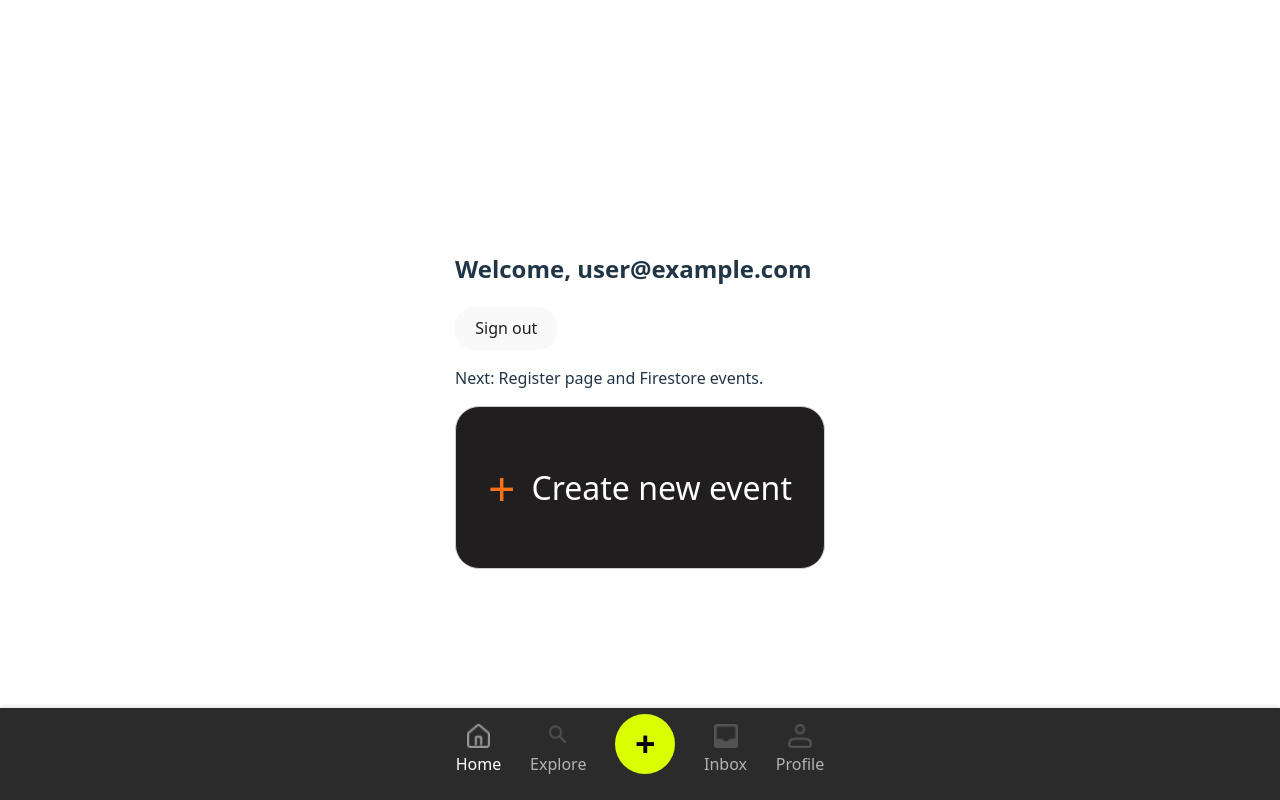
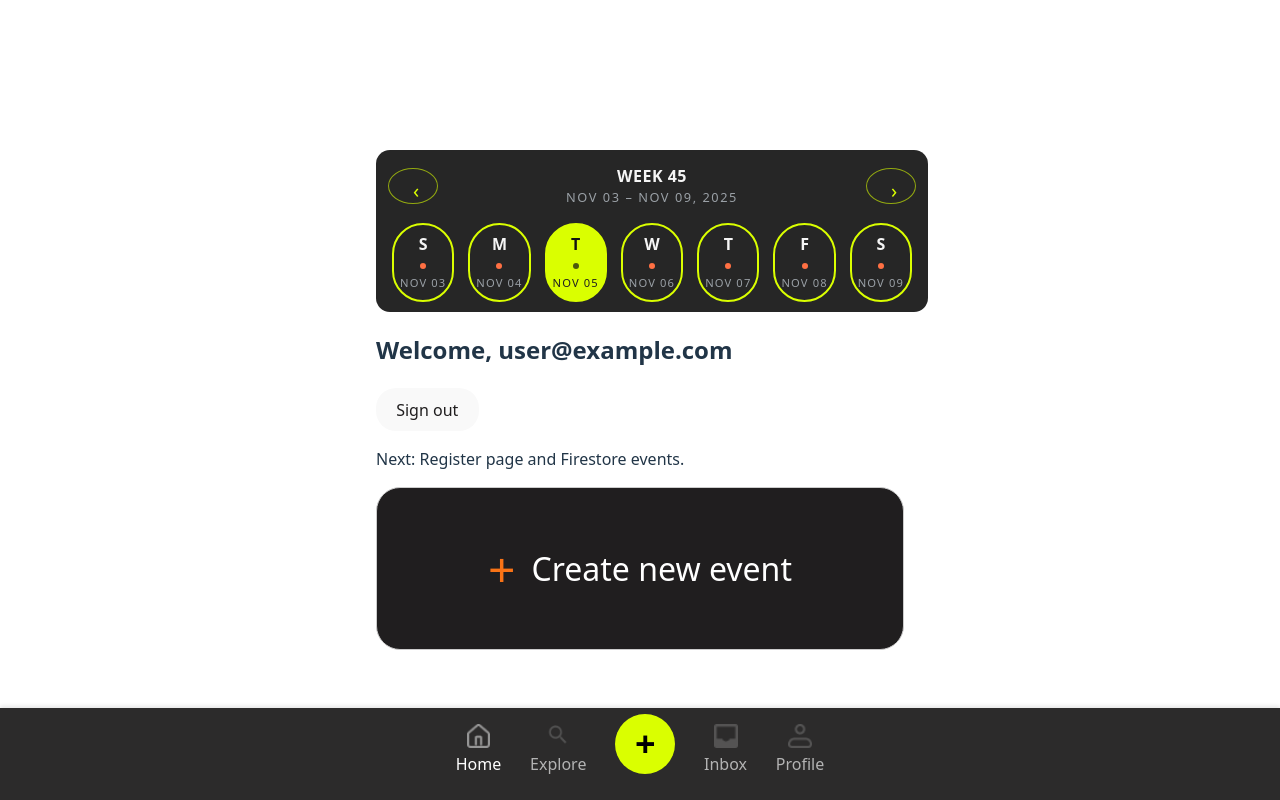
Before and after one commit to RichardHoleva/WebApp2025, a React (Vite) app in the folder Runder/: page /dashboard in a window 1280 px wide. Built offline with nearby package versions, Linux system fonts and the light colour scheme; no server answers; sample sign-in values are in the browser's storage.

Commit message:
Calendar001

```diff
--- a/Runder/src/components/Calendar.jsx
+++ b/Runder/src/components/Calendar.jsx
@@ -0,0 +1,64 @@
+// WeekSlider.jsx
+import { useMemo, useState } from "react";
+import "../styles/calendar.css"; // we'll create this next
+
+const DAY_LETTERS = ["S","M","T","W","T","F","S"];
+
+function startOfISOWeek(d) {
+  const date = new Date(d);
+  const day = (date.getDay() + 6) % 7; // Mon=0 … Sun=6
+  date.setDate(date.getDate() - day);
+  date.setHours(0,0,0,0);
+  return date;
+}
+function addDays(d, n) { const x = new Date(d); x.setDate(x.getDate() + n); return x; }
+function isoWeekNumber(d) {
+  const date = new Date(d);
+  date.setHours(0,0,0,0);
+  // Thursday in current week decides the year
+  date.setDate(date.getDate() + 3 - ((date.getDay() + 6) % 7));
+  const firstThursday = new Date(date.getFullYear(), 0, 4);
+  const diff = date - startOfISOWeek(firstThursday);
+  return 1 + Math.round(diff / (7 * 24 * 60 * 60 * 1000));
+}
+const fmt = (d, opts) => d.toLocaleDateString(undefined, opts);
+
+export default function WeekSlider() {
+  const [anchor, setAnchor] = useState(startOfISOWeek(new Date())); // Monday of shown week
+  const [selected, setSelected] = useState(new Date());
+  const days = useMemo(() => [...Array(7)].map((_,i)=>addDays(anchor,i)), [anchor]);
+
+  const weekNum = isoWeekNumber(anchor);
+  const rangeStr = `${fmt(days[0], { day:"2-digit", month:"short" })} – ${fmt(days[6], { day:"2-digit", month:"short", year:"numeric" })}`;
+
+  return (
+    <div className="week-slider">
+      <header className="week-slider__header">
+        <button className="week-slider__arrow" onClick={() => setAnchor(addDays(anchor, -7))}>‹</button>
+        <div className="week-slider__title">
+          <div className="week-slider__week">WEEK {weekNum}</div>
+          <div className="week-slider__range">{rangeStr.toUpperCase()}</div>
+        </div>
+        <button className="week-slider__arrow" onClick={() => setAnchor(addDays(anchor, 7))}>›</button>
+      </header>
+
+      <div className="week-slider__days">
+        {days.map((d, i) => {
+          const isActive = d.toDateString() === new Date(selected).toDateString();
+          return (
+            <button
+              key={i}
+              className={`day ${isActive ? "day--active" : ""}`}
+              onClick={() => setSelected(d)}
+              aria-label={fmt(d, { weekday:"long", year:"numeric", month:"long", day:"numeric" })}
+            >
+              <span className="day__letter">{DAY_LETTERS[i]}</span>
+              <span className="day__dot" />
+              <span className="day__date">{fmt(d, { day:"2-digit", month:"short" }).toUpperCase()}</span>
+            </button>
+          );
+        })}
+      </div>
+    </div>
+  );
+}
--- a/Runder/src/pages/Dashboard.jsx
+++ b/Runder/src/pages/Dashboard.jsx
@@ -4,6 +4,7 @@ import { signOut } from 'firebase/auth';
 import { auth } from '../lib/firebase';
 import AddRunInput from '../components/AddRunInput.jsx';
 import NavBar from '../components/NavBar.jsx';
+import Calendar from '../components/Calendar.jsx';
 
 export default function Dashboard() {
   const { user } = useAuth();
@@ -14,6 +15,7 @@ export default function Dashboard() {
 
   return (
     <>
+     <Calendar />
       <div>
         <header>
           <h2>Welcome, {user?.email ?? 'runner'}</h2>
@@ -21,6 +23,8 @@ export default function Dashboard() {
         </header>
 
         <p>Next: Register page and Firestore events.</p>
+
+
 
         <section>
           <AddRunInput title="New run" onAdd={handleAdd} />
--- a/Runder/src/styles/calendar.css
+++ b/Runder/src/styles/calendar.css
@@ -0,0 +1,82 @@
+/* WeekSlider.css */
+:root{
+  --bg:#1f1f1f;
+  --panel:#262626;
+  --text:#f5f5f5;
+  --muted:#9aa0a6;
+  --accent:#ccff00;
+}
+
+.week-slider{
+  background:var(--panel);
+  color:var(--text);
+  border-radius:14px;
+  padding:14px 12px 8px;
+  width:100%;
+  max-width:720px;
+  margin:auto;
+  position:sticky;
+  top:0;
+  z-index:100;
+}
+
+.week-slider__header{
+  display:flex; align-items:center; justify-content:space-between;
+  gap:8px; margin-bottom:10px;
+}
+
+.week-slider__title{ text-align:center; flex:1; }
+.week-slider__week{ font-weight:800; letter-spacing:.5px; }
+.week-slider__range{ font-size:.8rem; color:var(--muted); letter-spacing:.12em; }
+
+.week-slider__arrow{
+  width:36px; height:36px; border-radius:50%;
+  display:grid; place-items:center;
+  border:1px solid color-mix(in oklab, var(--accent) 60%, transparent);
+  background:transparent; color:var(--accent); font-size:20px; line-height:1;
+  cursor:pointer;
+}
+.week-slider__arrow:hover{ background:#2e2e2e; }
+.week-slider__arrow:focus-visible{ outline:2px solid var(--accent); outline-offset:2px; }
+
+.week-slider__days{
+  display:flex; justify-content:space-between; gap:10px;
+  padding:6px 4px 2px; overflow-x:auto;
+}
+
+/* day pill */
+.day{
+  --size:56px;
+  display:flex; flex-direction:column; align-items:center; gap:6px;
+  min-width:var(--size);
+  background:transparent;
+  border:2px solid var(--accent);
+  color:var(--text);
+  border-radius:999px;
+  padding:8px 6px 10px;
+  cursor:pointer;
+  position:relative;
+  transition:transform .12s ease;
+}
+.day:hover{ transform:translateY(-2px); }
+
+.day__letter{ font-weight:700; }
+.day__date{ font-size:.7rem; color:var(--muted); letter-spacing:.1em; }
+.day__dot{
+  width:6px; height:6px; border-radius:50%; background:#ff7043;
+  display:block; margin-top:2px;
+}
+
+/* active */
+.day--active{
+  background:var(--accent);
+  color:#111;
+  border-color:var(--accent);
+}
+.day--active .day__date{ color:#202020; }
+.day--active .day__dot{ background:#111; opacity:.7; }
+
+/* small screens */
+@media (max-width:420px){
+  .day{ --size:48px; padding:6px 4px 8px; }
+}
```
